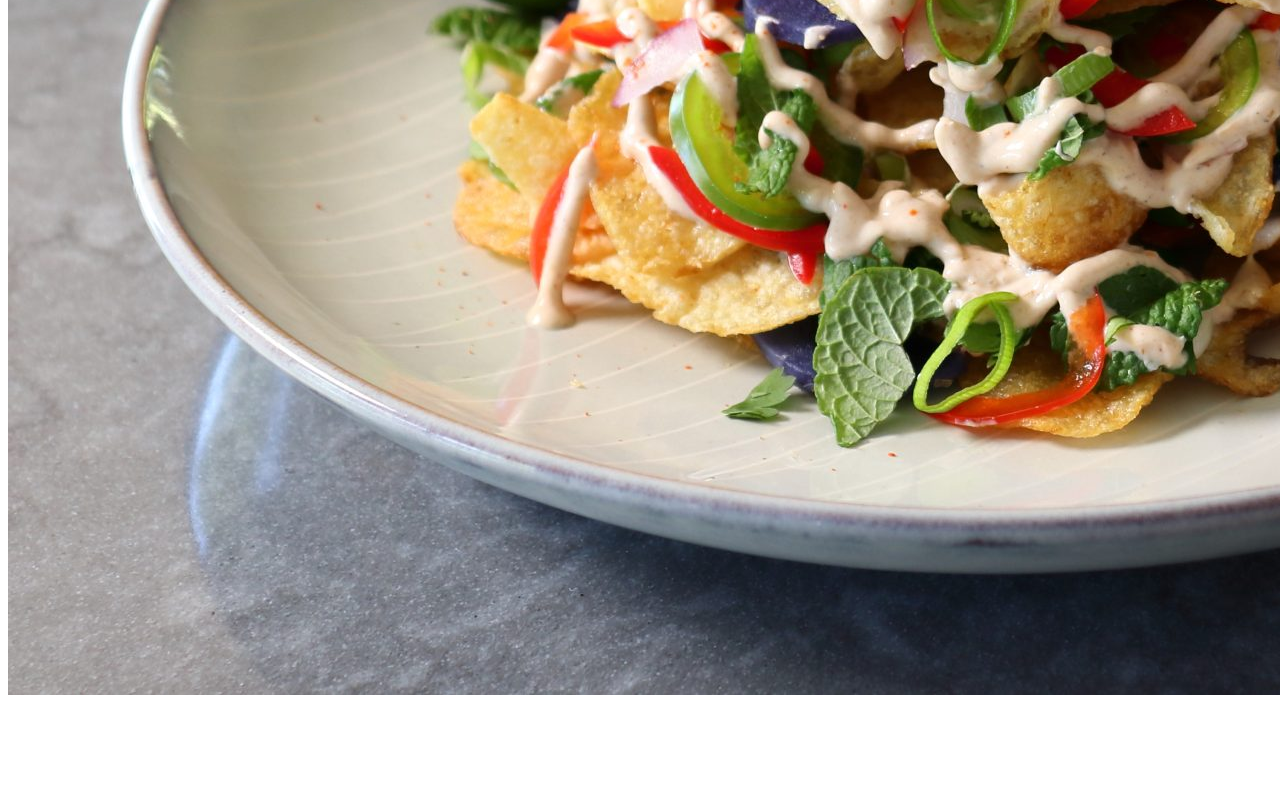
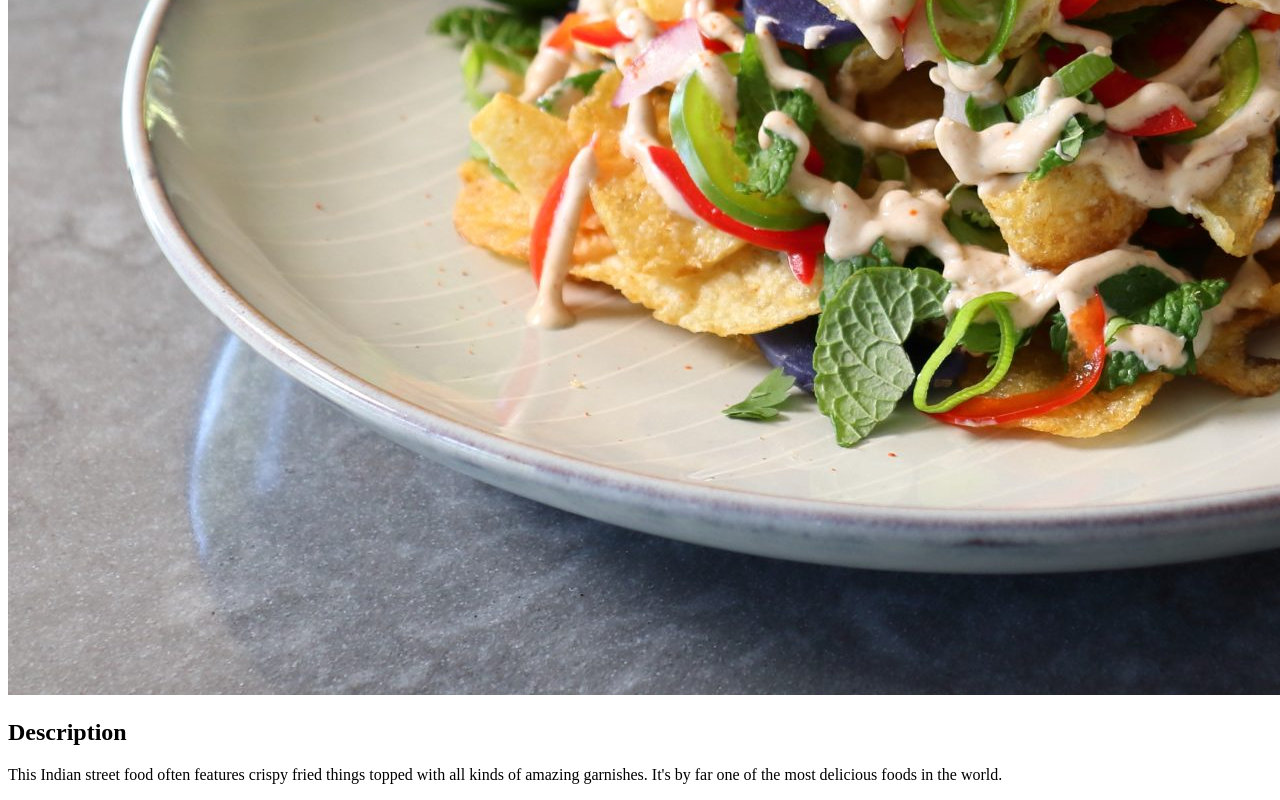
Before and after one commit to BMCARDONA/odin-recipes, a plain HTML site: page recipes/indian_potato_chip_salad.html in a window 1280 px wide. Shown: the part 718-1518 px from the top of the page. Before the commit the page ends 1425 px from the top, so only its background shows below. Drawn offline with Linux system fonts and the light colour scheme.

Commit message:
Add "Description" heading and recipe description

```diff
--- a/recipes/indian_potato_chip_salad.html
+++ b/recipes/indian_potato_chip_salad.html
@@ -9,5 +9,7 @@
 <body>
   <h1>Indian Potato Chip Salad</h1>
   <img src="salad.jpg" alt="A picture of Indian Potato Chip Salad">
+  <h2>Description</h2>
+  <p>This Indian street food often features crispy fried things topped with all kinds of amazing garnishes. It's by far one of the most delicious foods in the world.</p>
 </body>
 </html>
```
